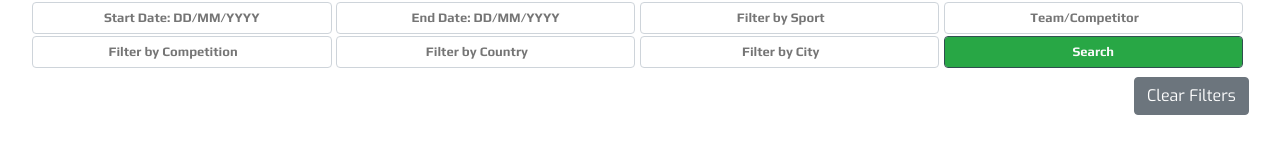
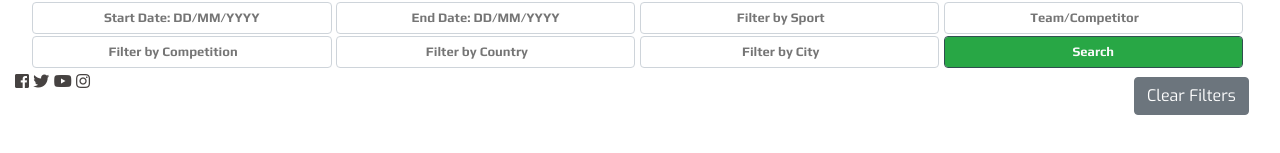
Before and after one commit to AndyB-WHG/sports-event-planner, a plain HTML site: page index.html in a window 1280 px wide. Shown: the part 471-624 px from the top of the page. Drawn offline with nearby package versions, Linux system fonts and the light colour scheme; no server answers.

Commit message:
fix: added social media elements to footer.

```diff
--- a/assets/css/style.css
+++ b/assets/css/style.css
@@ -208,6 +208,28 @@ th {
     padding-right: 7px;
 }
 
+footer li{
+
+    display: inline;
+    /* text-decoration: none; */
+    text-align: center;
+}
+
+footer a{
+    color: #464241;
+    text-decoration: none;
+
+}
+
+footer a:hover{
+    color: #464241;
+    /* text-decoration: none; */
+}
+
+/* footer ul {
+    display: inline;
+} */
+
 #resultsTable>tr>:nth-child(2) {
     width: 300px !important;
     text-align: right;
--- a/index.html
+++ b/index.html
@@ -479,6 +479,17 @@
 
   <footer>
 
+    <ul class="social-media col">
+      <li><a href="https://www.facebook.com/" target="_blank"
+          aria-label="Go to our Facebook page (opens in separate tab)"><i class="fab fa-facebook-square"></i></a></li>
+      <li><a href="https://twitter.com/?lang=en-gb" target="_blank"
+          aria-label="Go to our Twitter page (opens in separate tab)"><i class="fab fa-twitter"></i></a></li>
+      <li><a href="https://www.youtube.com/" target="_blank"
+          aria-label="Go to our Youtube page (opens in separate tab)"><i class="fab fa-youtube"></i></a></li>
+      <li><a href="https://www.instagram.com/" target="_blank"
+          aria-label="Go to our Instagram page (opens in separate tab)"><i class="fab fa-instagram"></i></a></li>
+    </ul>
+
   </footer>
 
   <script src="https://code.jquery.com/jquery-3.5.1.slim.min.js"
```
